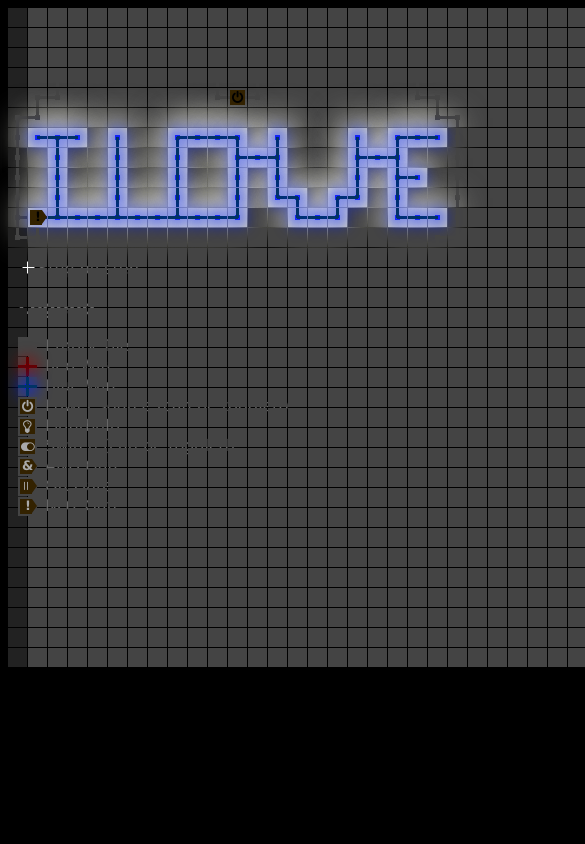
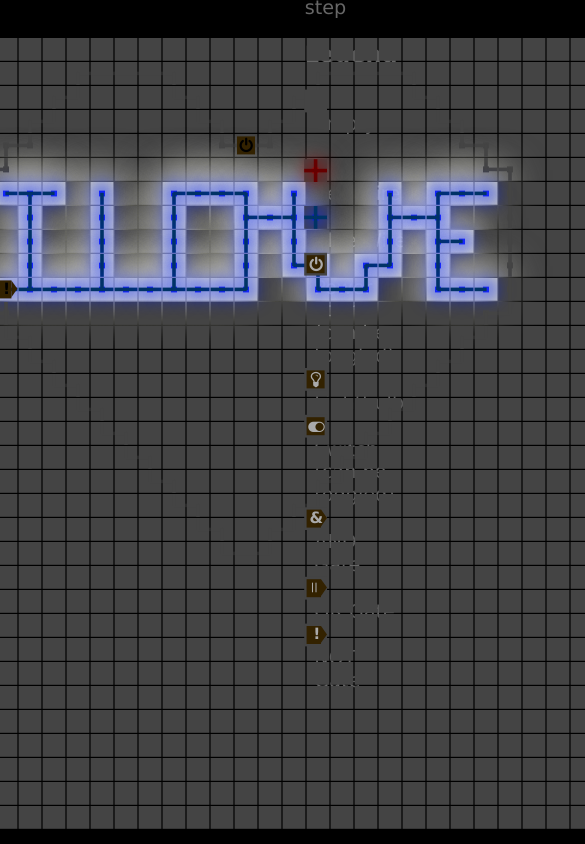
Before and after one commit to gela08/Wiring-Heart-Game, a plain HTML site: page Wiring Heart Game/dist/index.html in a window 390 px wide. Shown: the top 844 px of the page, 585 px wide, since content can reach past the window. Drawn offline with nearby package versions, Linux system fonts and the light colour scheme.

Commit message:
Update style.css

```diff
--- a/Wiring Heart Game/dist/style.css
+++ b/Wiring Heart Game/dist/style.css
@@ -366,3 +366,11 @@ body {
   background-color: rgba(247, 247, 230, 0.8);
   transition: box-shadow 0.3s ease, background-color 0.3s ease;
 }
+
+@media screen and (max-width: 450px) {
+  .game {
+    display: flex;
+    justify-content: center;
+    align-items: center;
+    transform: scale(1.2)
+}
```
